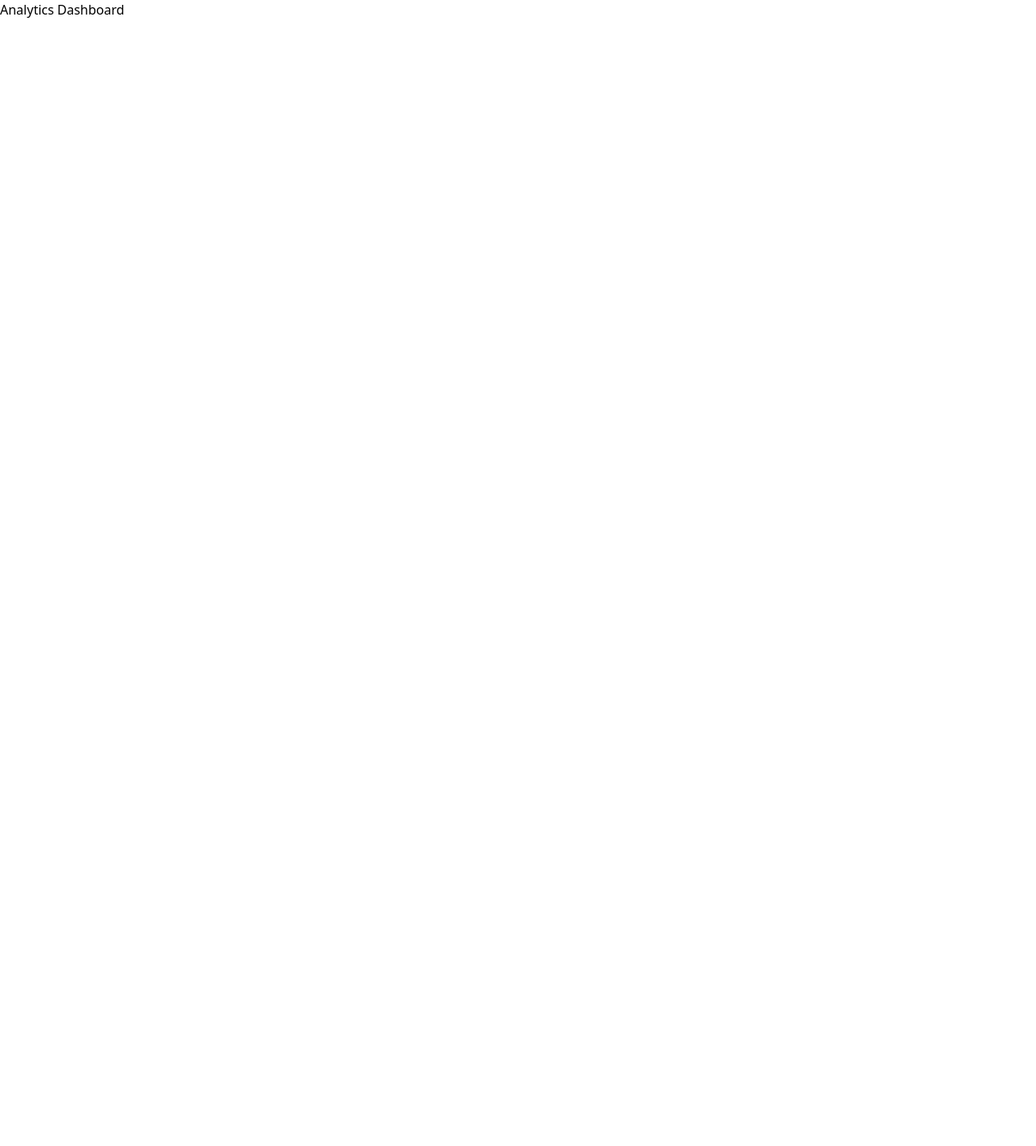
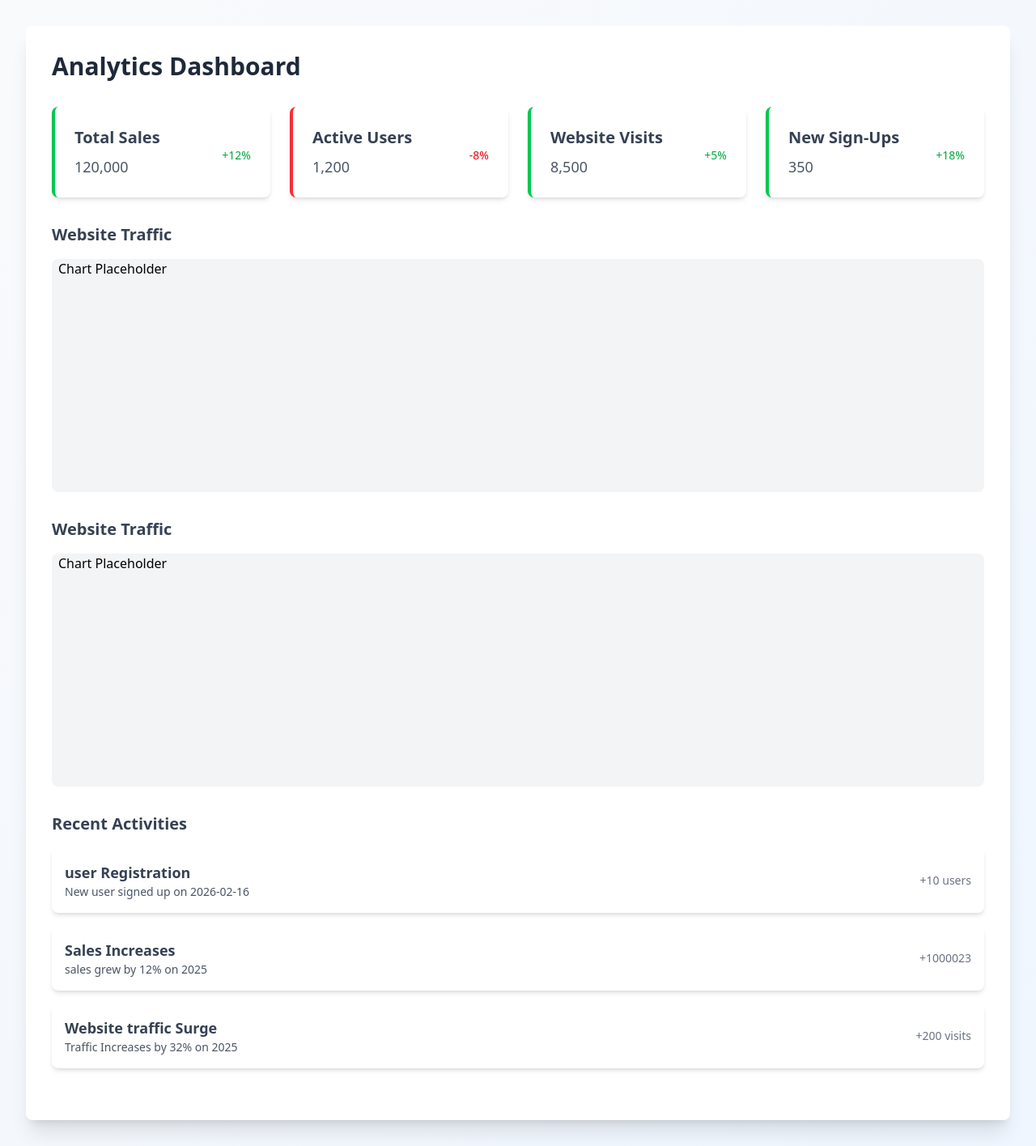
Before and after one commit to Bibek1008/Nextjs_practice_project1, a Next.js app: page /dashboard/analytics in a window 1280 px wide. Shown: the whole page at 81% size. Before the commit the page ends 800 px from the top, so only its background shows below. Built offline with nearby package versions, Linux system fonts and the light colour scheme.

Commit message:
completed analytics sections

```diff
--- a/app/dashboard/analytics/page.tsx
+++ b/app/dashboard/analytics/page.tsx
@@ -5,7 +5,7 @@
   const metrics = [
   {
     title: "Total Sales",
-    value: "$120,000",
+    value: "120,000",
     change: "+12%",
     isPositive: true,
   },
@@ -32,14 +32,101 @@
 
 
   return (
-    <div>
-      <div>
-        <h1>
-          Analytics Dashboard
-        </h1>
+  <div className="min-h-screen bg-gradient-to-br from-gray-50 to-blue-50 p-8">
+    <div className="max-w-7xl mx-auto bg-white rounded-lg shadow-xl p-8">
+      <h1 className="text-3xl font-bold text-gray-800 mb-8">
+        Analytics Dashboard
+      </h1>
+      {/*  matrix section overview*/}
+
+      <div className="grid grid-cols-1 sm:grid-cols-2 lg:grid-cols-4 gap-6 mb-8">
+  {metrics.map((metric, index) => (
+    <div
+      key={index}
+      className={`flex justify-between items-center bg-white rounded-lg shadow-md p-6 border-l-4 ${
+        metric.isPositive ? "border-green-500" : "border-red-500"
+      }`}
+    >
+
+        <div>
+          <h3 className='text-xl font-semibold text-gray-700'>{metric.title}</h3>
+          <p className='text-lg text-gray-600 mt-2'>{metric.value}</p>
+        </div>
+        <div className='text-right'>
+          <p className={`text-sm mt-2 ${metric.isPositive ? 'text-green-600':'text-red-600'}`}>{metric.change}</p>
+        </div>
+
+    </div>
+  ))}
+
+        </div>
+
+
+              {/*  simple charts*/}
+
+      <div className="mb-8">
+        <h2 className='text-xl font-semibold text-gray-700 mb-4'>Website Traffic</h2>
+
+        <div className="bg-gray-100 rounded-lg h-72 pl-2"> Chart Placeholder</div>
       </div>
+
+      <div className="mb-8">
+        <h2 className='text-xl font-semibold text-gray-700 mb-4'>Website Traffic</h2>
+
+        <div className="bg-gray-100 rounded-lg h-72 pl-2"> Chart Placeholder</div>
       </div>
-  )
+
+       {/*  Recents activities*/}
+
+      <div className="mb-8">
+
+        <h2 className='text-xl font-semibold text-gray-700 mb-4'>Recent Activities</h2>
+
+
+        <ul className='space-y-4'>
+
+          <li className='flex items-center justify-between bg-white rounded-lg shadow-md p-4'>
+
+            <div>
+              <h3 className='text-lg font-semibold text-gray-700 '> user Registration</h3>
+              <p className="text-sm text-gray-600">
+                New user signed up on 2026-02-16
+              </p>
+            </div>
+            <div><p className='text-sm text-gray-500'>+10 users</p></div>
+
+          </li>
+          <li className='flex items-center justify-between bg-white rounded-lg shadow-md p-4'>
+
+            <div>
+              <h3 className='text-lg font-semibold text-gray-700 '> Sales Increases</h3>
+              <p className="text-sm text-gray-600">
+                sales grew by 12% on 2025
+              </p>
+            </div>
+            <div><p className='text-sm text-gray-500'>+1000023</p></div>
+
+          </li>
+          <li className='flex items-center justify-between bg-white rounded-lg shadow-md p-4'>
+
+            <div>
+              <h3 className='text-lg font-semibold text-gray-700 '> Website traffic Surge</h3>
+              <p className="text-sm text-gray-600">
+                Traffic Increases by 32% on 2025
+              </p>
+            </div>
+            <div><p className='text-sm text-gray-500'>+200 visits</p></div>
+
+          </li>
+
+        </ul>
+      </div>
+
+
+    </div>
+  </div>
+);
+
 }
 
 export default Analytics
```
